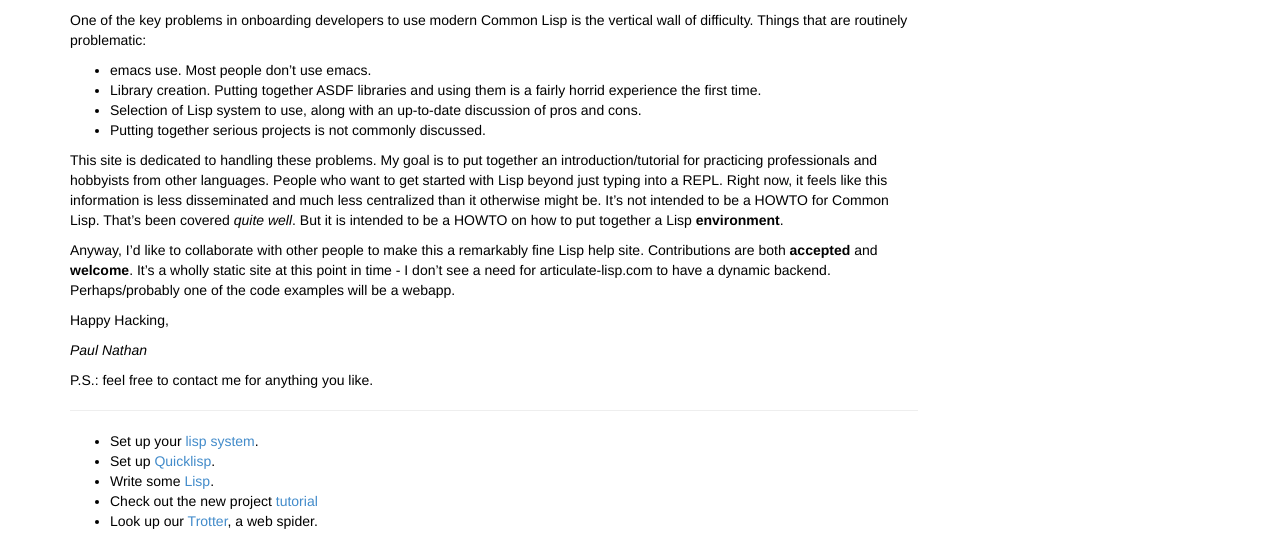
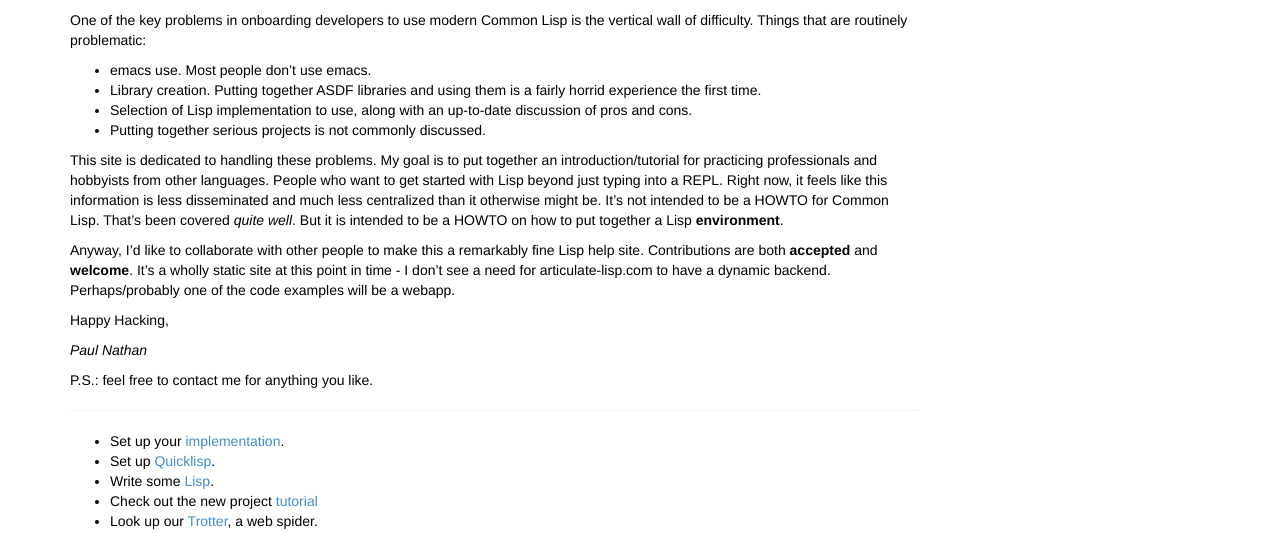
Before and after one commit to articulate-common-lisp/articulate-common-lisp.github.io, a Jekyll site: the page built from index.html, in a window 1280 px wide and 961 px high. Shown: the part 258-791 px from the top of the window. Built offline with Jekyll 4.4.1, drawn with Linux system fonts in a browser that asks for light colours; Markdown is read by kramdown in place of the engine named in the settings; the list of posts is cut into pages by our own code.

```diff
--- a/index.html
+++ b/index.html
@@ -1,27 +1,22 @@
 ---
 layout: default
 ---
-
-
-
 <header>
-
   <h1 class="title">Articulate Common Lisp</h1>
 </header>
 <div class="row">
   <div class="col-md-6">
     <em>How to write Common Lisp in 2015 -<br />
       an initiation manual for the uninitiated</em></p></div>
+<div class="col-md-6"><img src="images/lisplogo_alien_128.png"></div>
+</div>
 
-<div class="col-md-6"><img src="images/lisplogo_alien_128.png"></div>
-
-</div>
 <h2 id="dear-reader">Dear Reader,</h2>
 <p>One of the key problems in onboarding developers to use modern Common Lisp is the vertical wall of difficulty. Things that are routinely problematic:</p>
 <ul>
   <li>emacs use. Most people don&#8217;t use emacs.</li>
   <li>Library creation. Putting together ASDF libraries and using them is a fairly horrid experience the first time.</li>
-  <li>Selection of Lisp system to use, along with an up-to-date discussion of pros and cons.</li>
+  <li>Selection of Lisp implementation to use, along with an up-to-date discussion of pros and cons.</li>
   <li>Putting together serious projects is not commonly discussed.</li>
 </ul>
 <p>This site is dedicated to handling these problems. My goal is to put together an introduction/tutorial for practicing professionals and hobbyists from other languages. People who want to get started with Lisp beyond just typing into a REPL. Right now, it feels like this information is less disseminated and much less centralized than it otherwise might be. It&#8217;s not intended to be a HOWTO for Common Lisp. That&#8217;s been covered <em>quite well</em>. But it is intended to be a HOWTO on how to put together a Lisp <strong>environment</strong>.</p>
@@ -31,10 +26,10 @@ layout: default
 <p>P.S.: feel free to contact me for anything you like.</p>
 <hr />
 <ul>
-  <li>Set up your <a href="./env/lisp-system.html">lisp system</a>.</li>
-  <li>Set up <a href="./env/quicklisp.html">Quicklisp</a>.</li>
-  <li>Write some <a href="./initial/abcs.html">Lisp</a>.</li>
-  <li>Check out the new project <a href="./initial/new-project.html">tutorial</a></li>
-  <li>Look up our <a href="./examples/trotter.html">Trotter</a>, a web spider.</li>
-  <li>Keep our <a href="./quicklinks.html">Quick Links</a> bookmarked.</li>
+  <li>Set up your <a href="implementations/summary.html">implementation</a>.</li>
+  <li>Set up <a href="quicklisp.html">Quicklisp</a>.</li>
+  <li>Write some <a href="initial/abcs.html">Lisp</a>.</li>
+  <li>Check out the new project <a href="initial/new-project.html">tutorial</a></li>
+  <li>Look up our <a href="examples/trotter.html">Trotter</a>, a web spider.</li>
+  <li>Keep our <a href="quicklinks.html">Quick Links</a> bookmarked.</li>
 </ul>
```
Also changed, not shown: quicklinks.html (+4 -4 lines).
